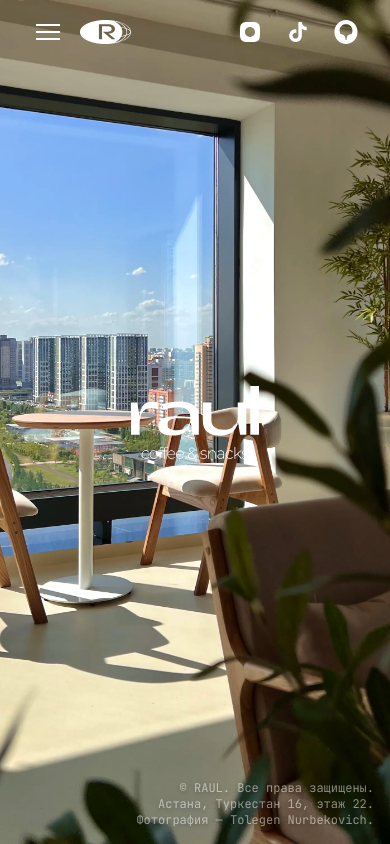
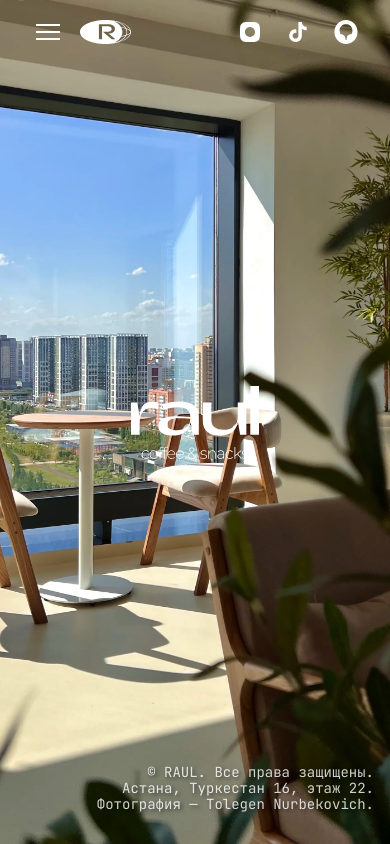
Before and after one commit to Uyatemes/raul-landing-, a Next.js app: page / in a window 390 px wide. Built offline with nearby package versions, Linux system fonts and the light colour scheme.

Commit message:
fix: increase bottom padding for mobile browser text

```diff
--- a/app/globals.css
+++ b/app/globals.css
@@ -786,7 +786,27 @@
 }
 
 .text-shadow {
-  text-shadow: 0 2px 4px rgba(0, 0, 0, 0.5);
+  text-shadow: 1px 1px 2px rgba(0, 0, 0, 0.5);
+}
+
+@media (max-width: 768px) {
+  .text-shadow {
+    text-shadow: 2px 2px 4px rgba(0, 0, 0, 0.7);
+    font-size: 0.875rem;
+  }
+
+  .absolute.bottom-4 {
+    bottom: 2rem;
+  }
+
+  .absolute.bottom-4 .text-xs {
+    opacity: 0.8;
+  }
+
+  .home-copyright {
+    bottom: 2rem;
+    font-size: 0.7rem;
+  }
 }
 
 /* Переключатель языков */
```
